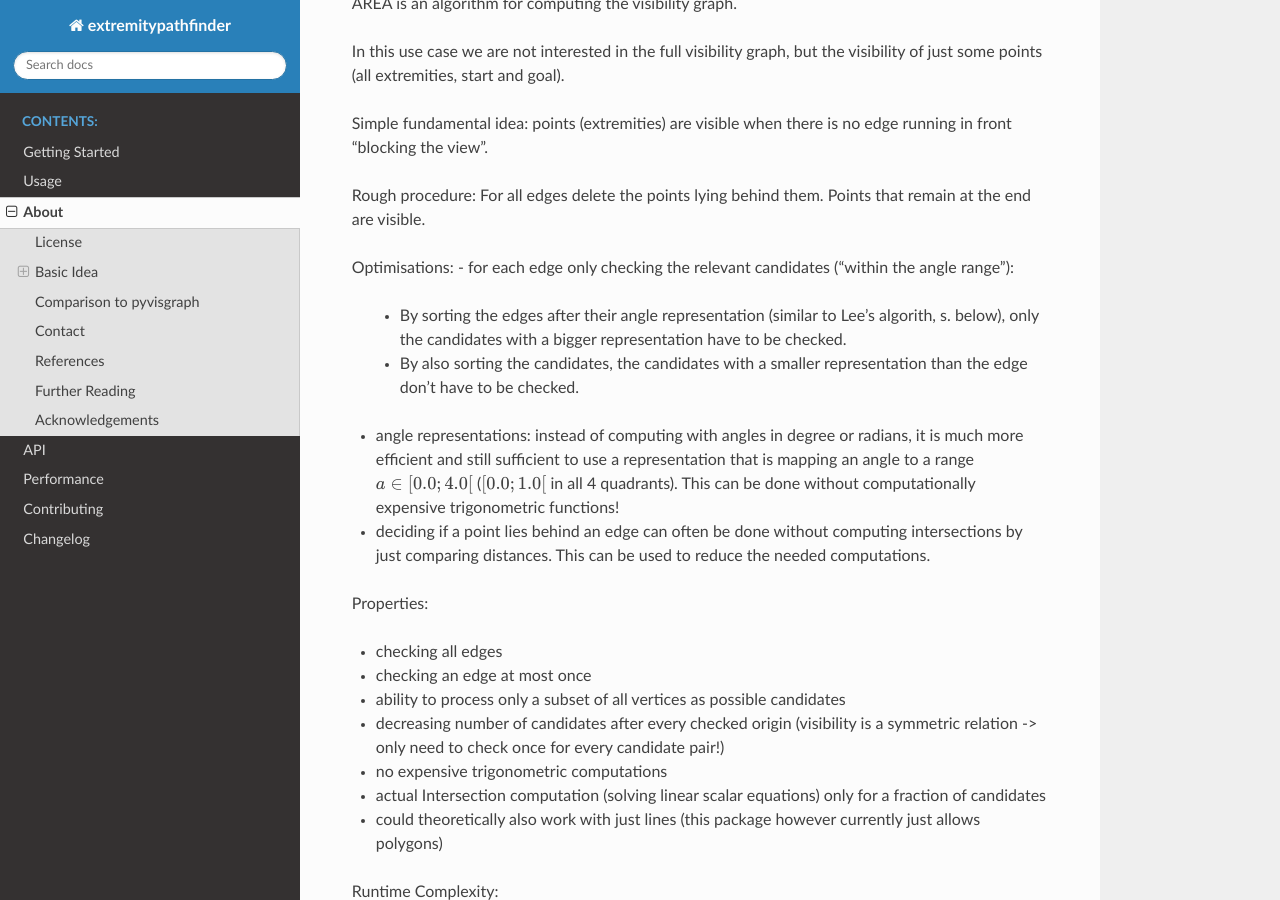
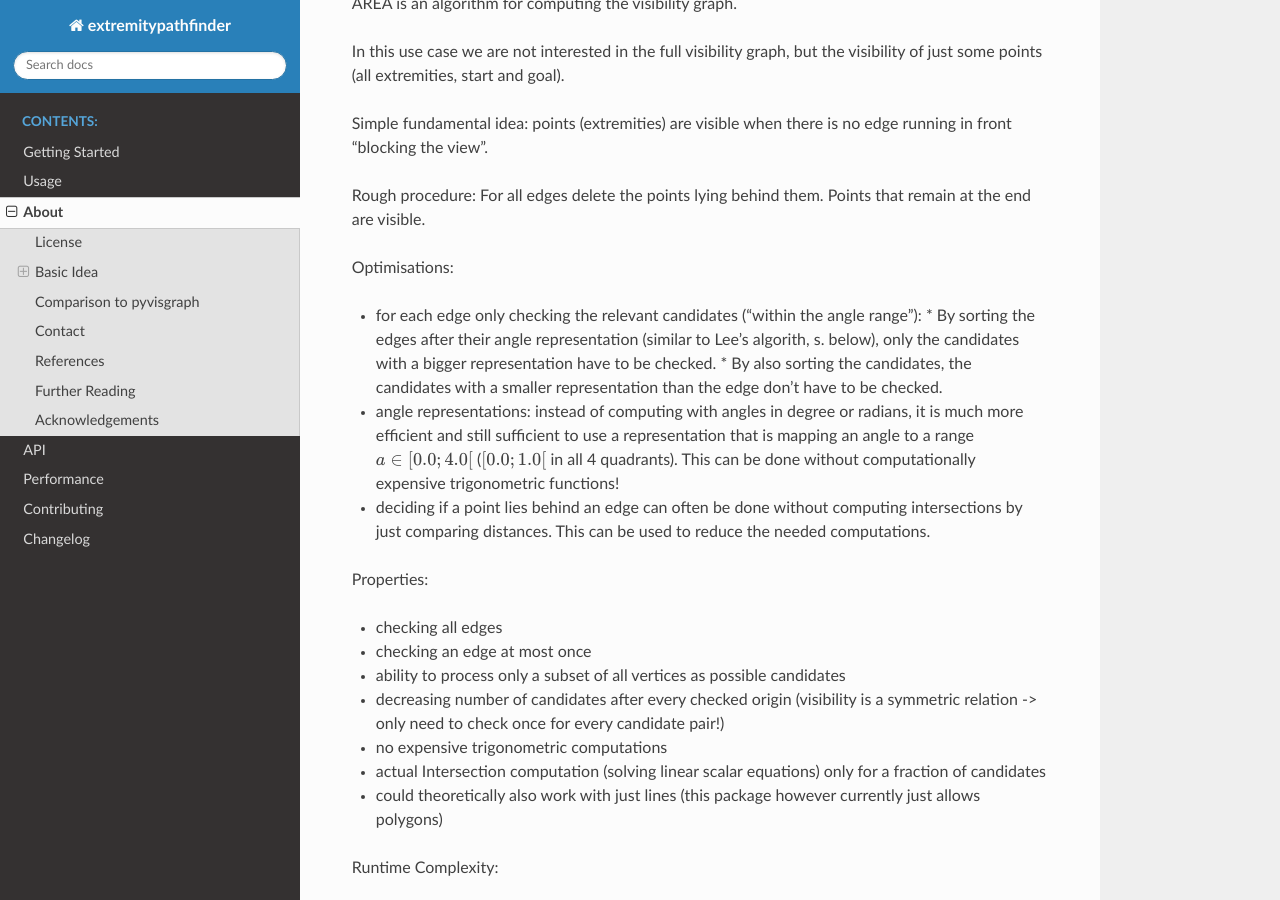
Before and after one commit to jannikmi/extremitypathfinder, a Sphinx documentation site: the page built from docs/3_about.rst, in a window 1280 px wide and 900 px high, scrolled down 4003 px. Built offline with Sphinx 7.4.7 and the Read the Docs theme 2.0.0, drawn with Linux system fonts in a browser that asks for light colours.

```diff
--- a/docs/3_about.rst
+++ b/docs/3_about.rst
@@ -1,4 +1,3 @@
-
 =====
 About
 =====
@@ -90,7 +89,7 @@ ______________
 
 
 Visibility detection: "Angle Range Elimination Algorithm" (AREA, Contribution of this package)
-********************************************************************
+****************************************************************************************************
 
 AREA is an algorithm for computing the visibility graph.
 
@@ -101,11 +100,12 @@ Simple fundamental idea: points (extremities) are visible when there is no edge
 Rough procedure: For all edges delete the points lying behind them. Points that remain at the end are visible.
 
 Optimisations:
-- for each edge only checking the relevant candidates ("within the angle range"):
-    - By sorting the edges after their angle representation (similar to Lee's algorith, s. below), only the candidates with a bigger representation have to be checked.
-    - By also sorting the candidates, the candidates with a smaller representation than the edge don't have to be checked.
-- angle representations: instead of computing with angles in degree or radians, it is much more efficient and still sufficient to use a representation that is mapping an angle to a range :math:`a \in [0.0 ; 4.0[` (:math:`[0.0 ; 1.0[` in all 4 quadrants). This can be done without computationally expensive trigonometric functions!
-- deciding if a point lies behind an edge can often be done without computing intersections by just comparing distances. This can be used to reduce the needed computations.
+
+* for each edge only checking the relevant candidates ("within the angle range"):
+  * By sorting the edges after their angle representation (similar to Lee's algorith, s. below), only the candidates with a bigger representation have to be checked.
+  * By also sorting the candidates, the candidates with a smaller representation than the edge don't have to be checked.
+* angle representations: instead of computing with angles in degree or radians, it is much more efficient and still sufficient to use a representation that is mapping an angle to a range :math:`a \in [0.0 ; 4.0[` (:math:`[0.0 ; 1.0[` in all 4 quadrants). This can be done without computationally expensive trigonometric functions!
+* deciding if a point lies behind an edge can often be done without computing intersections by just comparing distances. This can be used to reduce the needed computations.
 
 
 Properties:
```
